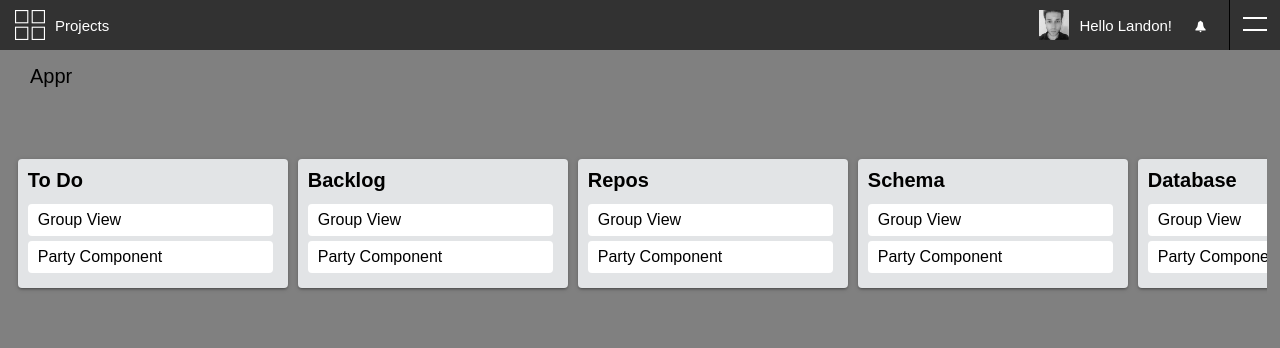
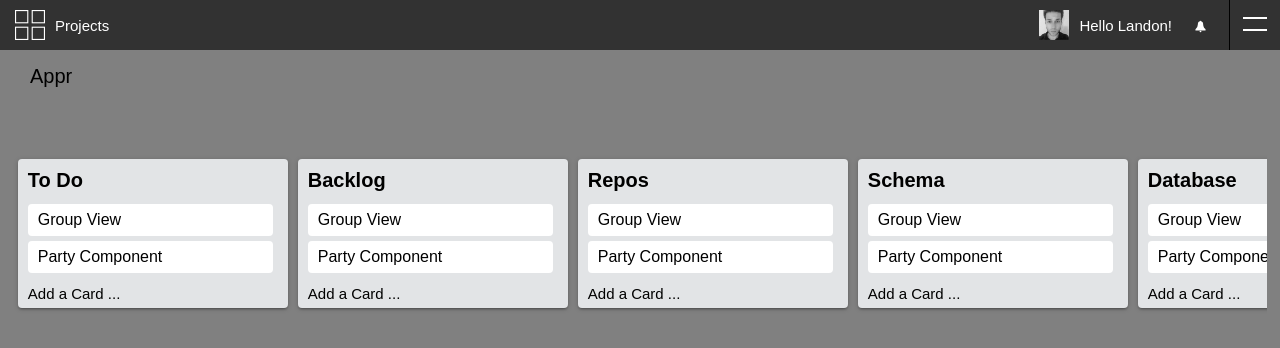
Before and after one commit to landonwjohnson/Appr, a React app: page /tracking in a window 1280 px wide. Shown: the top 348 px of the page. Built offline with nearby package versions, Linux system fonts and the light colour scheme.

Commit message:
added a 'Add a Card' button to the ProjectItem component

```diff
--- a/src/components/content/project_components/Tracking/ProjectItem/ProjectItem.js
+++ b/src/components/content/project_components/Tracking/ProjectItem/ProjectItem.js
@@ -18,7 +18,10 @@ class ProjectItem extends Component {
 
 
                     </ul>
-                    </div>
+                  </div>
+                  <div className="prjt-item-footer">
+                    <button>Add a Card ... </button>
+                  </div>
             </div>
             </div>
       </div>
--- a/src/components/content/project_components/Tracking/ProjectItem/projectitem.scss
+++ b/src/components/content/project_components/Tracking/ProjectItem/projectitem.scss
@@ -0,0 +1,119 @@
+.project-items-container{
+    justify-content: flex-start;
+    display: flex;
+    height: 700px;
+    overflow-x: auto;
+    width: 98%;
+    overflow-x: auto;
+    overflow-y: hidden;
+}
+
+.project-item{
+    width: 270px;
+    height: 600px;
+    margin: 5px;
+
+}
+.project-item-block{
+    width: 270px;
+    border-radius: 4px;
+    background: #E2E4E6;
+    box-shadow: 0 2px 2px 0 rgba(0,0,0,0.14), 0 3px 1px -2px rgba(0,0,0,0.12), 0 1px 5px 0 rgba(0,0,0,0.2);
+
+
+
+
+
+}
+
+.prjt-item-inner{
+
+    // padding: 10px;
+
+}
+
+.prjt-item-header{
+    padding-top: 10px;
+    padding-right: 10px;
+    padding-left: 10px;
+    display: flex;
+    height: 30px;
+    width: 100%;
+    position: relative;
+    // border: 1px solid black;
+
+
+    label{
+        font-size: 20px;
+        text-align: left;
+        font-weight: bold;
+    }
+
+
+}
+
+.prjt-item-body{
+    padding-right: 10px;
+    padding-left: 10px;
+
+    ul{
+        overflow-y: auto;
+        max-height: 500px;
+        padding: 0px;
+        margin: 0px;
+    }
+    li{
+        display: flex;
+        align-items: center;
+        justify-content: space-between;
+        margin-top: 5px;
+        margin-bottom: 5px;
+        width: 100%;
+        max-width: 245px;
+        min-height: 32px;
+        background: white;
+        border-radius: 4px;
+
+        img{
+            display: none;
+        }
+
+        label{
+            padding-left: 10px;
+            line-height: 18px;
+        }
+
+        &:hover{
+            img{
+                display: block;
+                height: 15px;
+                width: 15px;
+                padding-right: 10px;
+            }
+        }
+    }
+
+
+}
+
+
+
+.prjt-item-footer {
+    width: 100%;
+
+    button{
+        height: 30px;
+        width: 100%;
+        text-align: left;
+        padding-left: 10px;
+        font-size: 15px;
+        background-color: transparent;
+        border: none;
+        border-radius: 4px;
+        outline: none;
+
+        &:hover{
+            background-color: #CDD2D4;
+        }
+    }
+}
--- a/src/components/content/project_components/Tracking/tracking.scss
+++ b/src/components/content/project_components/Tracking/tracking.scss
@@ -30,109 +30,3 @@
     overflow: visible;
 
 }
-
-
-
-.project-items-container{
-    justify-content: flex-start;
-    display: flex;
-    height: 700px;
-    overflow-x: auto;
-    width: 98%;
-    overflow-x: auto;
-    overflow-y: hidden;
-}
-
-.project-item{
-    width: 270px;
-    height: 600px;
-    margin: 5px;
-
-
-
-
-
-
-
-}
-.project-item-block{
-    width: 270px;
-    border-radius: 4px;
-    background: #E2E4E6;
-    box-shadow: 0 2px 2px 0 rgba(0,0,0,0.14), 0 3px 1px -2px rgba(0,0,0,0.12), 0 1px 5px 0 rgba(0,0,0,0.2);
-
-
-
-
-
-}
-
-.prjt-item-inner{
-
-    padding: 10px;
-
-}
-
-.prjt-item-header{
-    display: flex;
-    height: 30px;
-    width: 100%;
-    position: relative;
-    // border: 1px solid black;
-
-
-    label{
-        font-size: 20px;
-        text-align: left;
-        font-weight: bold;
-    }
-
-
-}
-
-.prjt-item-body{
-
-
-
-
-    ul{
-        overflow-y: auto;
-        max-height: 500px;
-        padding: 0px;
-        margin: 0px;
-    }
-    li{
-        display: flex;
-        align-items: center;
-        justify-content: space-between;
-
-
-        margin-top: 5px;
-        margin-bottom: 5px;
-        width: 100%;
-        max-width: 245px;
-        min-height: 32px;
-        background: white;
-        border-radius: 4px;
-
-        img{
-            display: none;
-        }
-
-        label{
-            padding-left: 10px;
-            line-height: 18px;
-        }
-
-        &:hover{
-            img{
-                display: block;
-                height: 15px;
-                width: 15px;
-                padding-right: 10px;
-            }
-        }
-    }
-
-
-}
```
